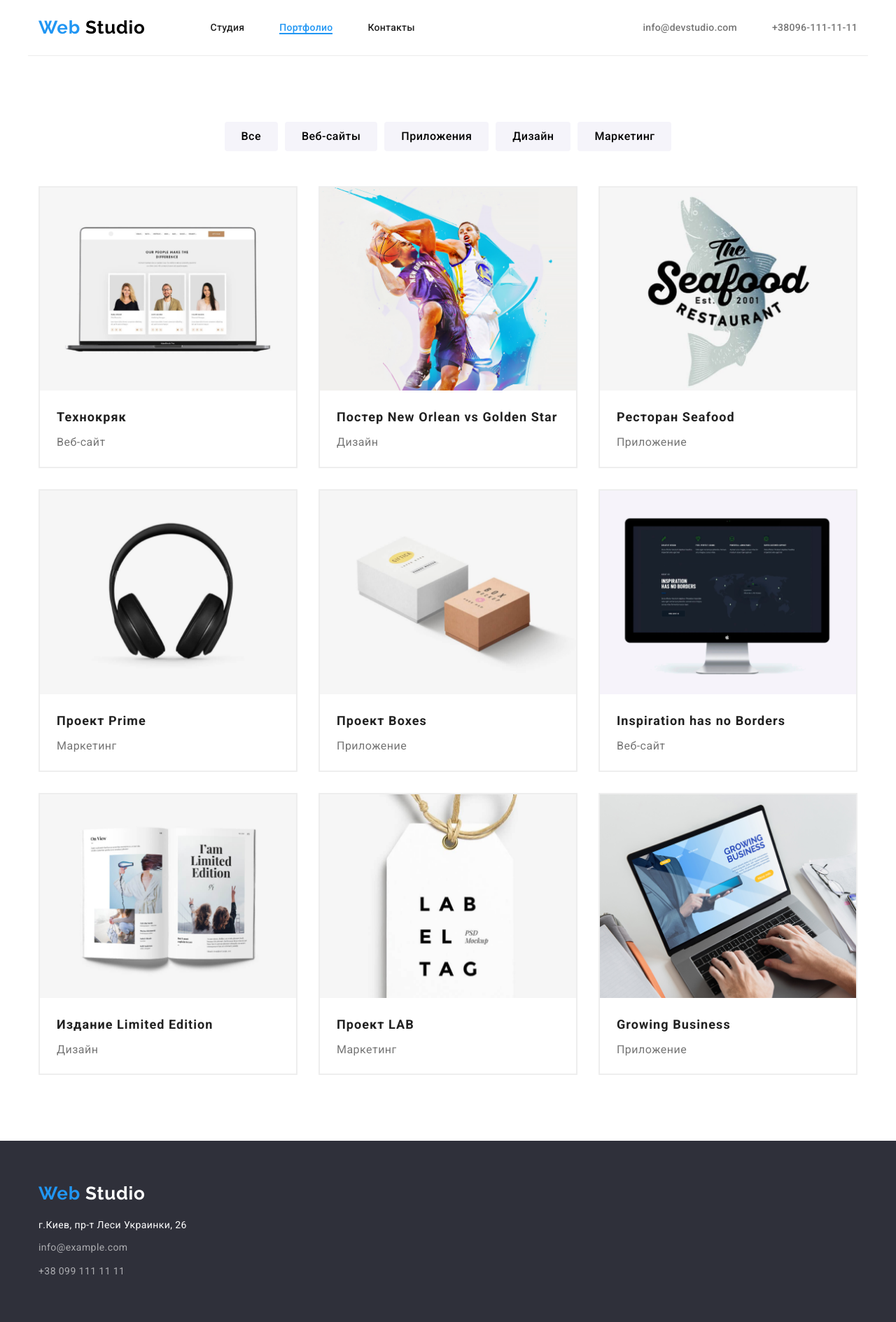
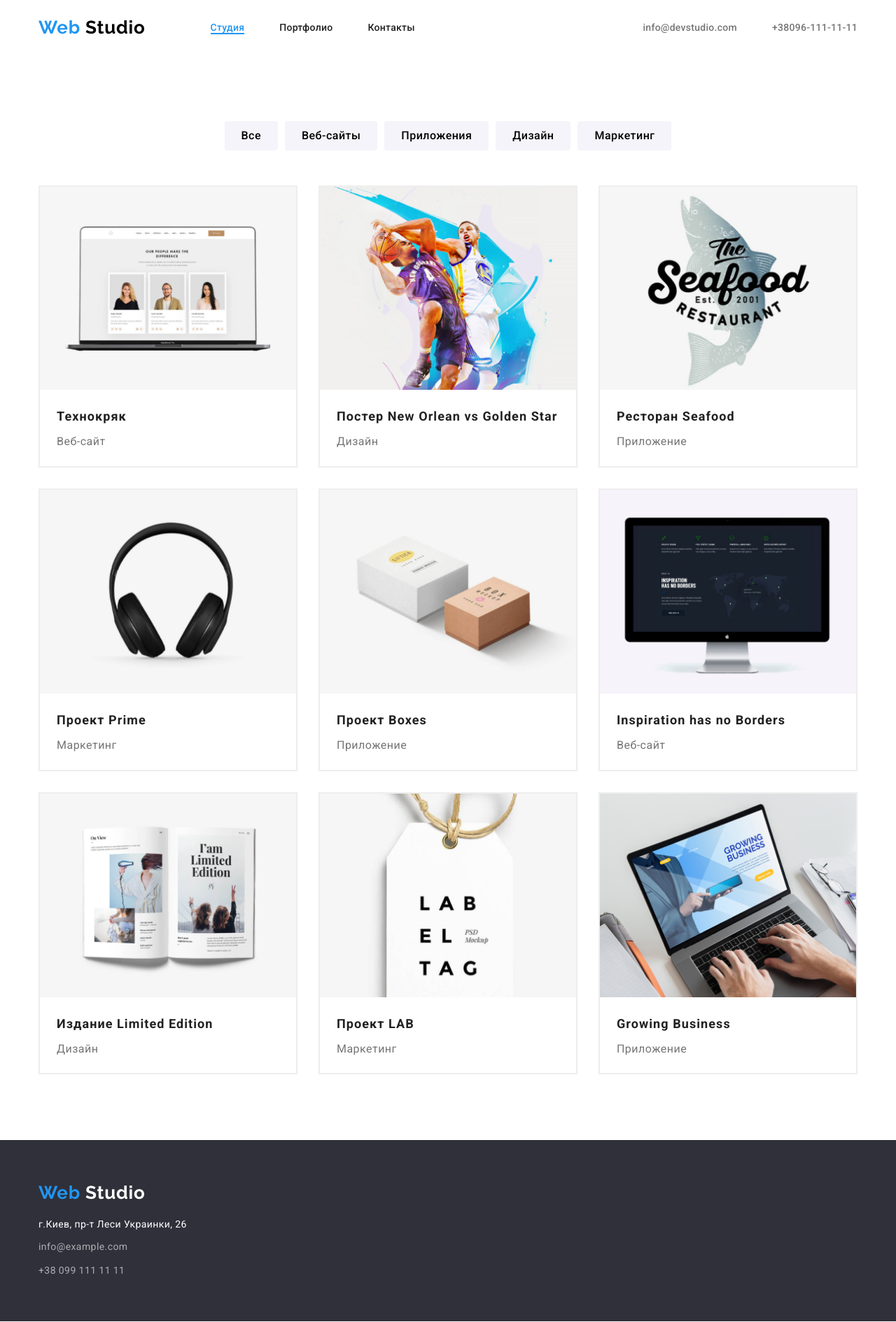
Before and after one commit to Vladislaw1/goit-markup-hw-03, a plain HTML site: page portfolio.html in a window 1280 px wide. Shown: the whole page at 70% size. Drawn offline with nearby package versions, Linux system fonts and the light colour scheme.

Commit message:
правка

```diff
--- a/portfolio.html
+++ b/portfolio.html
@@ -16,7 +16,7 @@
 
 <body class="page">
     <!--Шапка сайта-->
-    <header class="header portfolio">
+    <header class="header">
         <div class="container">
             <nav class="nav">
 
@@ -27,10 +27,10 @@
 
                 <ul class="site-nav list">
                     <li class="li">
-                        <a href="./index.html" class="link">Студия</a>
+                        <a href="./index.html" class="link current">Студия</a>
                     </li>
                     <li class="li">
-                        <a href="./portfolio.html" class="link current">Портфолио</a>
+                        <a href="./portfolio.html" class="link">Портфолио</a>
                     </li>
                     <li class="li">
                         <a href="#" class="link">Контакты</a>
@@ -194,38 +194,28 @@
     <footer class="footer">
         <div class="container">
 
-            <div class="footer-address">
+            <div class="footer-container-left">
 
                 <a href="index.html" class="logo">
                     <span class="logo-web">Web</span> Studio
                 </a>
 
+                <address>
                     <ul class="footer-list">
-
                         <li class="footer-list-link">
-                        <address>
                             <a href="https://goo.gl/maps/x1BmMCi1yaTW1G2x5" target="_blank" class="addres">г.Киев, пр-т Леси
                                 Украинки, 26</a>
-                        </address>
                         </li>
-
                         <li class="footer-list-link">
-                        <address>
                             <a href="mail:vladzajcenko077@gmail.com" class="mail">info@example.com</a>
-                        </address>
                         </li>
-
                         <li class="footer-list-link">
-                        <address>
                             <a href="tel:+380976814617" class="tel">+38 099 111 11 11</a>
-                        </address>
                         </li>
                     </ul>
-
+                </address>
             </div>
-
         </div>
-    </footer>
 </body>
 
 </html>
```
Lines whose indentation alone changed are shown as unchanged.
